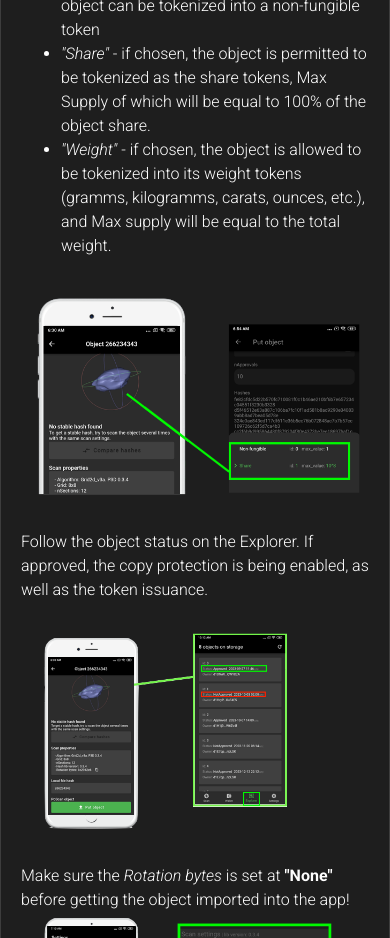
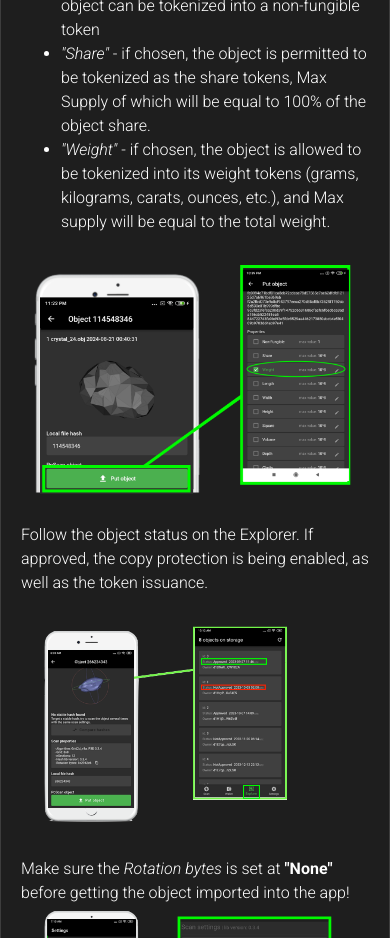
Before and after one commit to 3Dpass/website, a React (Create React App) app: page /mobile-wallet in a window 390 px wide. Shown: the part 4240-5178 px from the top of the page. Built offline with nearby package versions, Linux system fonts and the light colour scheme; the HTML template or start-up script is replaced by a standard one.

Commit message:
the-object-properties-mobile-preview

```diff
--- a/src/pages/MobileWallet.jsx
+++ b/src/pages/MobileWallet.jsx
@@ -285,12 +285,12 @@ const MobileWallet = () => {
             <ul className="page-content-text">
               <li><i>"Non-fungible"</i> - if chosen, it means that the object can be tokenized into a non-fungible token</li>
               <li><i>"Share"</i> - if chosen, the object is permitted to be tokenized as the share tokens, Max Supply of which will be equal to 100% of the object share.</li>
-              <li><i>"Weight"</i> - if chosen, the object is allowed to be tokenized into its weight tokens (gramms, kilogramms, carats, ounces, etc.), and Max supply will be equal to the total weight.</li>
+              <li><i>"Weight"</i> - if chosen, the object is allowed to be tokenized into its weight tokens (grams, kilograms, carats, ounces, etc.), and Max supply will be equal to the total weight.</li>
             </ul>
             <img
               className="page-img"
               style={{ marginBottom: "20px" }}
-              src="/images/put_object_properties_mobile.png"
+              src="/images/the_object_properties_tokenization_mobile.png"
               alt="img"
             />
              <div className="page-content-text">
```
Also changed, not shown: public/images/the_object_properties_tokenization_mobile.png (added).
